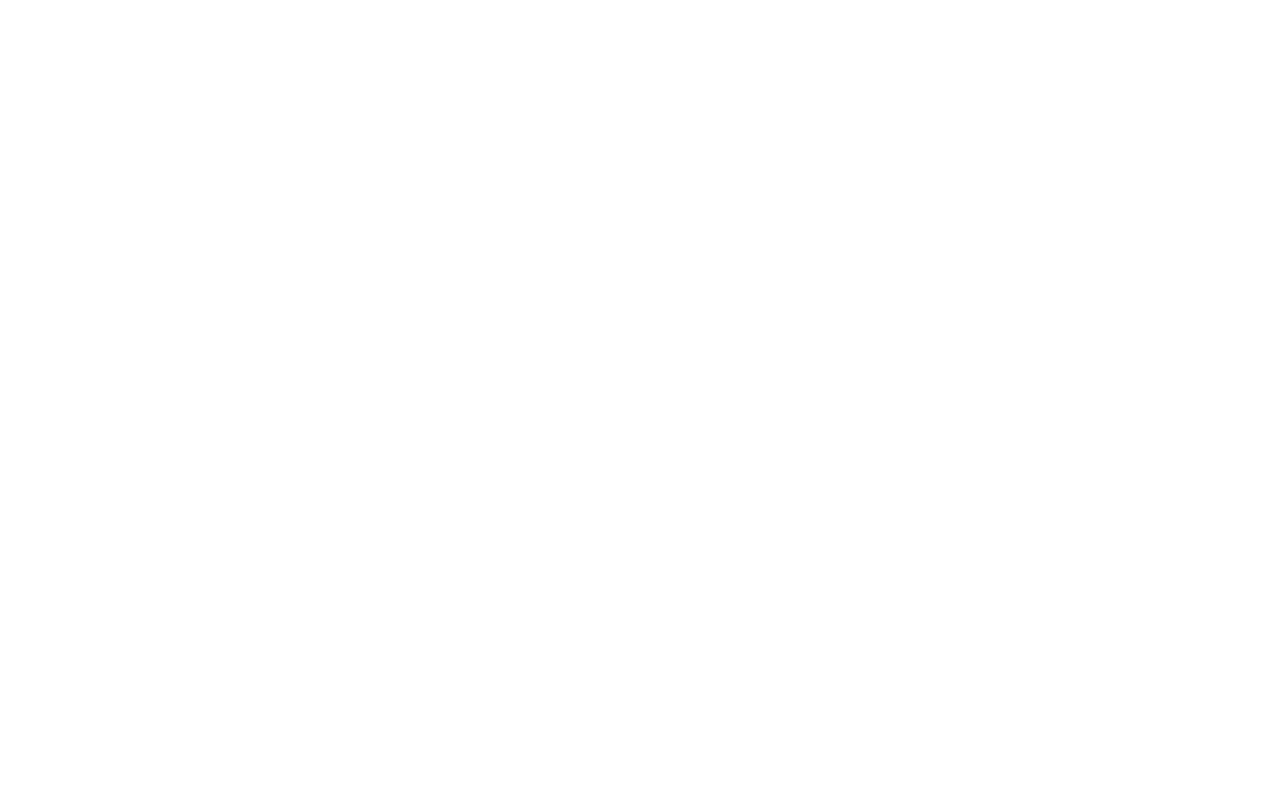
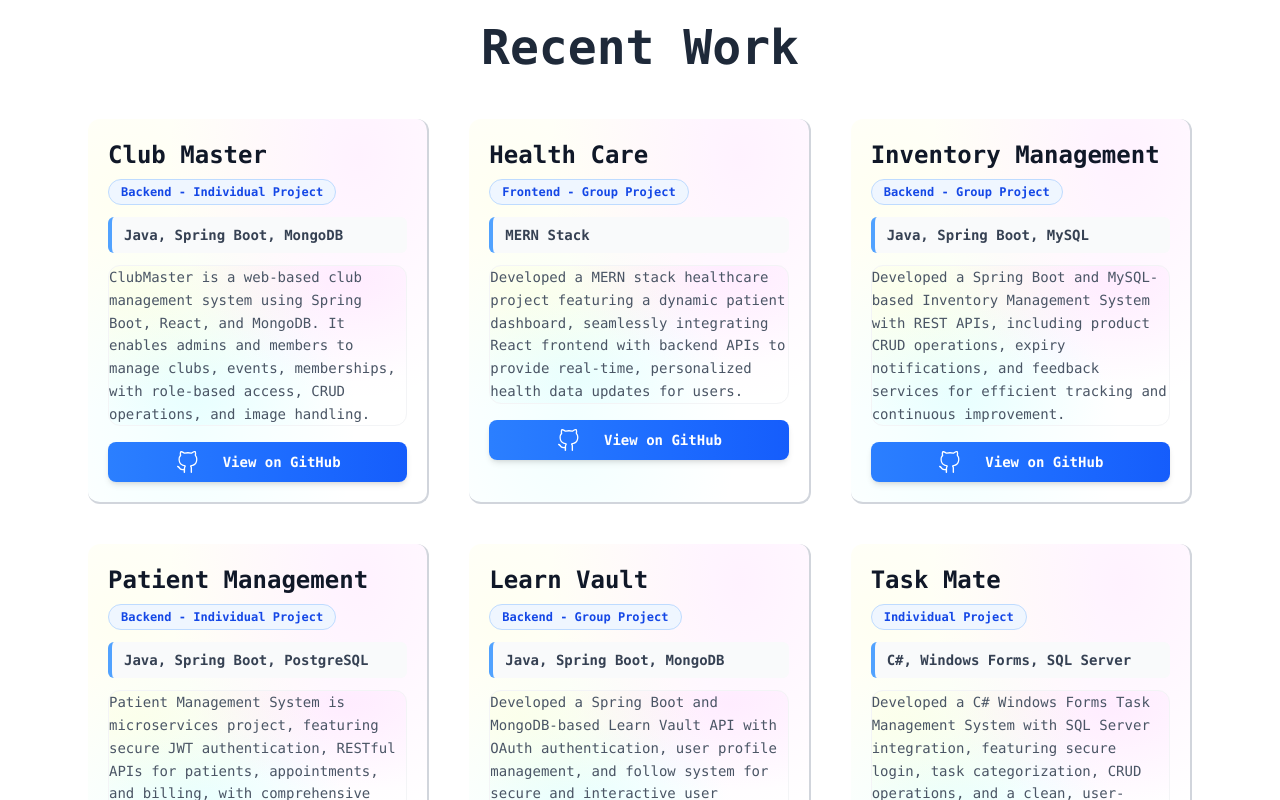
Before and after one commit to kavishka-wilagedara/my-portfolio, a React (Vite) app: page / in a window 1280 px wide. Shown: the part 2440-3240 px from the top of the page. Before the commit the page ends 2383 px from the top, so only its background shows below. Built offline with nearby package versions, Linux system fonts and the light colour scheme.

Commit message:
implement project section

```diff
--- a/src/App.jsx
+++ b/src/App.jsx
@@ -2,6 +2,7 @@
 import Navbar from "./components/Navbar";
 import Home from "./sections/Home";
 import About from "./sections/About";
+import Project from "./sections/Project";
 
 function App() {
   return (
@@ -9,6 +10,7 @@
       <Navbar />
       <Home />
       <About />
+      <Project />
     </div>
   );
 }
--- a/src/sections/Project.jsx
+++ b/src/sections/Project.jsx
@@ -0,0 +1,114 @@
+import React, { useState } from "react";
+import { VscGithubAlt } from "react-icons/vsc";
+
+const Project = () => {
+  const [projects] = useState([
+    {
+      name: "Club Master",
+      type: "Backend - Individual Project",
+      techStack: "Java, Spring Boot, MongoDB",
+      infor:
+        "ClubMaster is a web-based club management system using Spring Boot, React, and MongoDB. It enables admins and members to manage clubs, events, memberships, with role-based access, CRUD operations, and image handling.",
+      github: "https://github.com/kavishka-wilagedara/club-master-backend",
+    },
+    {
+      name: "Health Care",
+      type: "Frontend - Group Project",
+      techStack: "MERN Stack",
+      infor:
+        "Developed a MERN stack healthcare project featuring a dynamic patient dashboard, seamlessly integrating React frontend with backend APIs to provide real-time, personalized health data updates for users.",
+      github: "https://github.com/kavishka-wilagedara/healthcare-system",
+    },
+    {
+      name: "Inventory Management",
+      type: "Backend - Group Project",
+      techStack: "Java, Spring Boot, MySQL",
+      infor:
+        "Developed a Spring Boot and MySQL-based Inventory Management System with REST APIs, including product CRUD operations, expiry notifications, and feedback services for efficient tracking and continuous improvement.",
+      github: "https://github.com/chamuda-arangalla/Inventory-Management",
+    },
+    {
+      name: "Patient Management",
+      type: "Backend - Individual Project",
+      techStack: "Java, Spring Boot, PostgreSQL",
+      infor:
+        "Patient Management System is microservices project, featuring secure JWT authentication, RESTful APIs for patients, appointments, and billing, with comprehensive unit and integration testing.",
+      github:
+        "https://github.com/kavishka-wilagedara/patient-management-microservices",
+    },
+    {
+      name: "Learn Vault",
+      type: "Backend - Group Project",
+      techStack: "Java, Spring Boot, MongoDB",
+      infor:
+        "Developed a Spring Boot and MongoDB-based Learn Vault API with OAuth authentication, user profile management, and follow system for secure and interactive user engagement.",
+      github: "https://github.com/AnjanaTharanga24/learn-vault-api",
+    },
+    {
+      name: "Task Mate",
+      type: "Individual Project",
+      techStack: "C#, Windows Forms, SQL Server",
+      infor:
+        "Developed a C# Windows Forms Task Management System with SQL Server integration, featuring secure login, task categorization, CRUD operations, and a clean, user-friendly interface for efficient organization.",
+      github: "https://github.com/kavishka-wilagedara/taskmate",
+    },
+  ]);
+  return (
+    <section
+      id="projects"
+      className="min-h-screen flex flex-col items-center justify-center py-20 font-mono"
+    >
+      <div className="max-w-6xl mx-auto px-4 sm:px-6">
+        <h1 className="text-3xl sm:text-4xl lg:text-5xl font-bold mb-8 sm:mb-12 text-gray-800 text-center">
+          Recent Work
+        </h1>
+
+        <div className="grid sm:grid-cols-1 md:grid-cols-2 lg:grid-cols-3 gap-10">
+          {projects.map((project, index) => (
+            <div
+              key={index}
+              className="group p-5 sm:p-5 rounded-lg sm:rounded-xl bg-rainbow
+             border-b-2 border-r-2 border-gray-300
+             hover:border-b-4 hover:border-r-4 hover:border-black
+             transition-all duration-300"
+            >
+              <h3 className="text-2xl font-bold mb-2 text-gray-900 group-hover:text-gray-600 transition-colors">
+                {project.name}
+              </h3>
+
+              <div className="inline-block px-3 py-1 mb-3 bg-blue-50 text-blue-700 text-xs font-semibold rounded-full border border-blue-200">
+                {project.type}
+              </div>
+
+              <div className="mb-3">
+                <p className="text-sm font-semibold text-gray-700 bg-gray-50 px-3 py-2 rounded-md border-l-4 border-blue-400">
+                  {project.techStack}
+                </p>
+              </div>
+
+              <p className="text-sm text-gray-600 leading-relaxed mb-4 rounded-xl border-1 border-gray-100 bg-rainbow">
+                {project.infor}
+              </p>
+
+              <a
+                href={project.github}
+                target="_blank"
+                rel="noopener noreferrer"
+                className="inline-flex items-center gap-6 w-full justify-center py-2 px-4
+     bg-gradient-to-r from-blue-500 to-blue-600
+     text-white text-sm font-semibold rounded-lg
+     hover:from-blue-600 hover:to-blue-700
+     transition-all duration-300 shadow-md hover:shadow-lg"
+              >
+                <VscGithubAlt size={24} />
+                View on GitHub
+              </a>
+            </div>
+          ))}
+        </div>
+      </div>
+    </section>
+  );
+};
+
+export default Project;
```
Also changed, not shown: src/assets/club-master.png (added).
